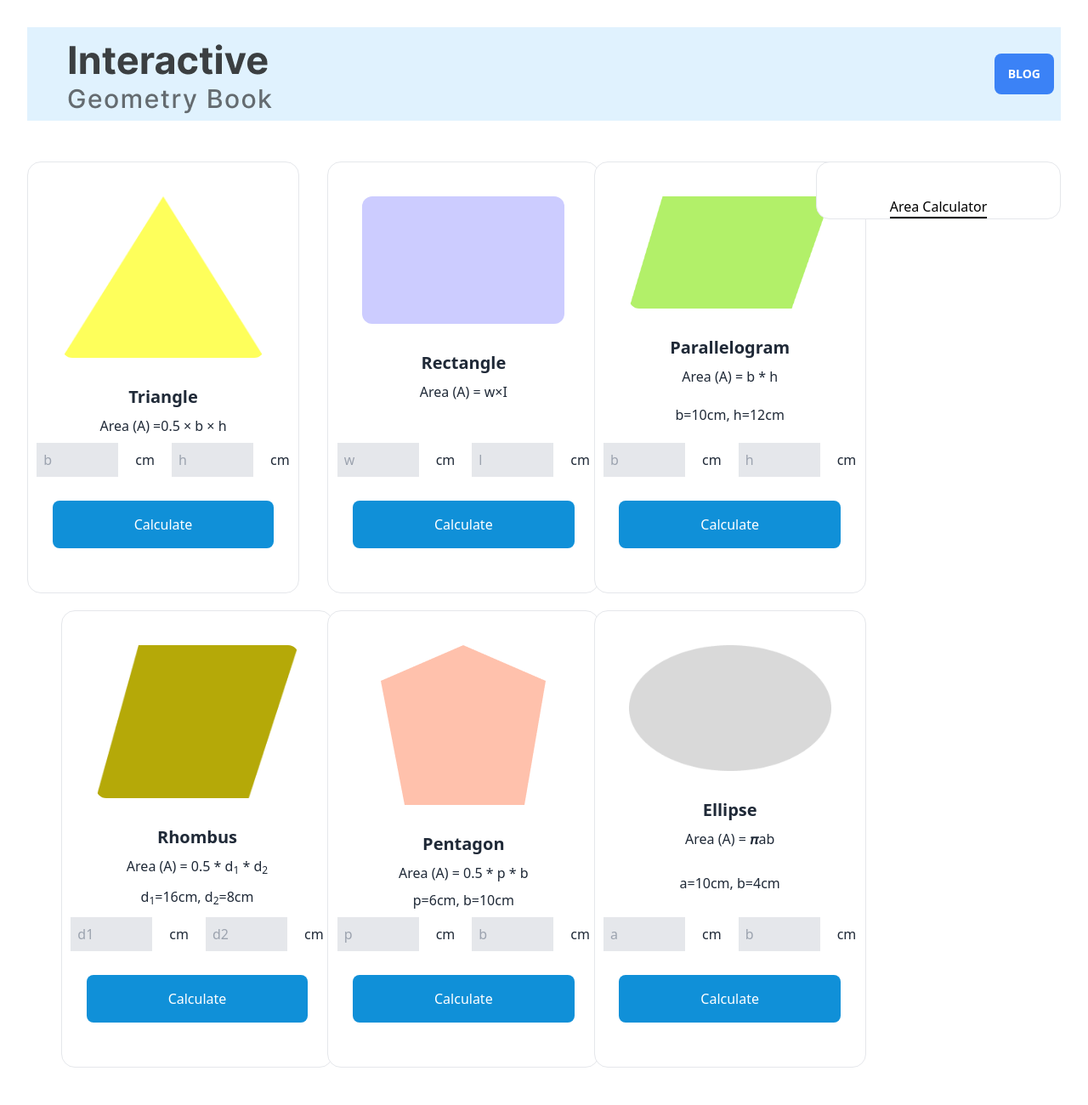
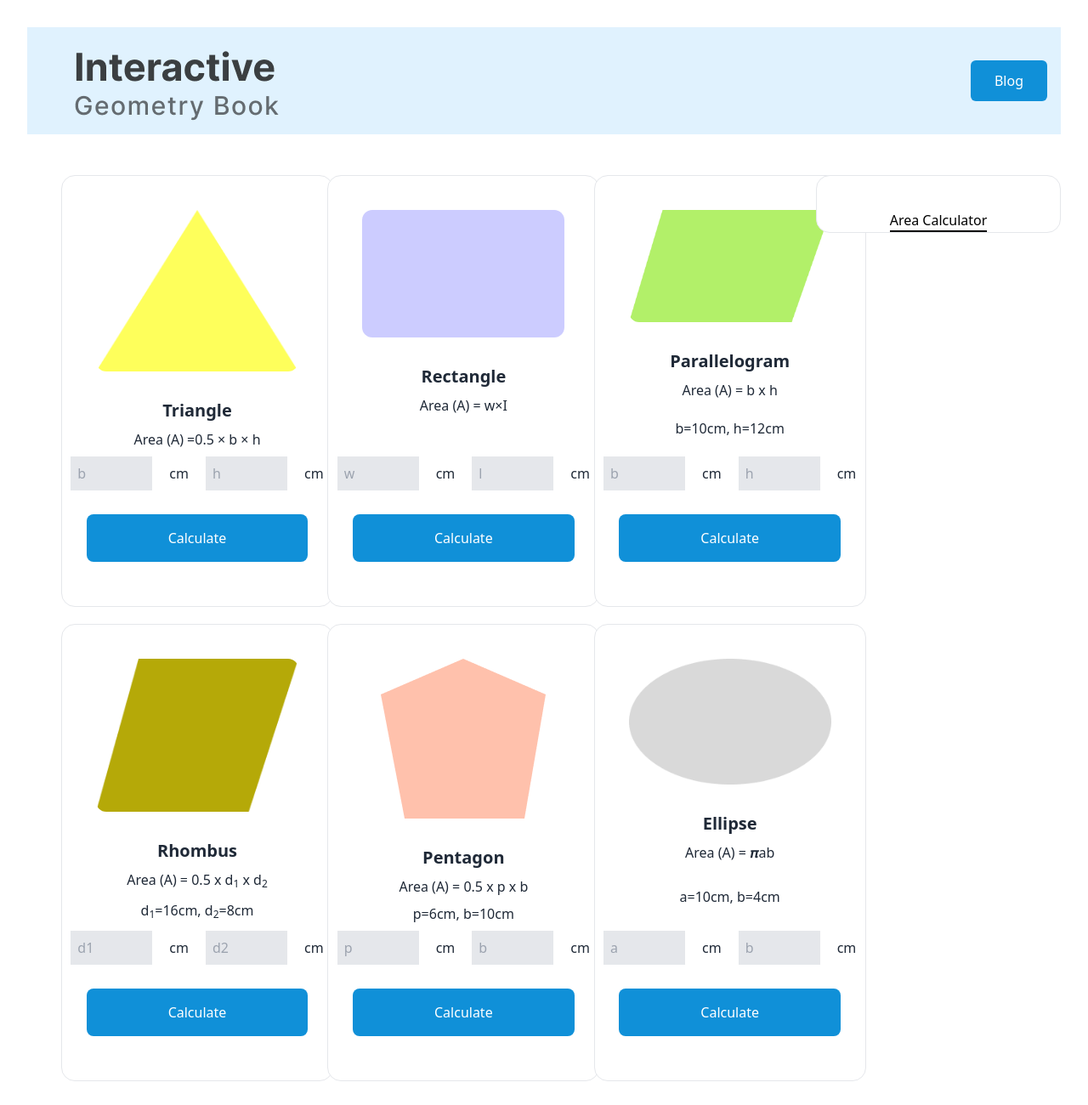
Before and after one commit to RayhanUddinFarhad/Interactive-Geometry-Book-DOM, a plain HTML site: page index.html in a window 1280 px wide. Shown: the whole page at 85% size. Drawn offline with nearby package versions, Linux system fonts and the light colour scheme.

Commit message:
fixed bugs

```diff
--- a/Js/index.js
+++ b/Js/index.js
@@ -13,11 +13,12 @@
 // }
 
 
+// It will count the number of area calculator
 
 let count = 0;
 
 
-
+// started calculate Triangle area
 document.getElementById('calculate-triangle').addEventListener('click', function (e) {
 
     count = count + 1;
@@ -86,6 +87,9 @@ document.getElementById('calculate-triangle').addEventListener('click', function
 
 
 })
+
+
+// Start the Reactangle area calculation
 
 
 
@@ -159,6 +163,8 @@ document.getElementById('calculate-rectangle').addEventListener('click', functio
 
 })
 
+//Start the Parallelogram area calculation
+
 
 document.getElementById('calculate-paralle').addEventListener('click', function (e) {
 
@@ -230,6 +236,10 @@ document.getElementById('calculate-paralle').addEventListener('click', function
 
 })
 
+
+// //Start the Rhombus
+//  area calculation
+
 document.getElementById('calculate-rhomb').addEventListener('click', function (e) {
 
     count = count + 1;
@@ -299,6 +309,9 @@ document.getElementById('calculate-rhomb').addEventListener('click', function (e
 
 
 })
+
+
+//Start the Pentagon area calculation
 document.getElementById('calculate-pentagon').addEventListener('click', function (e) {
 
     count = count + 1;
@@ -368,6 +381,10 @@ document.getElementById('calculate-pentagon').addEventListener('click', function
 
 
 })
+
+
+
+//Start the Ellipse area calculation
 document.getElementById('calculate-elep').addEventListener('click', function (e) {
 
     count = count + 1;
@@ -401,7 +418,7 @@ document.getElementById('calculate-elep').addEventListener('click', function (e)
         <div  class="flex  space-x-5 text-sm p-2">
 
         <p>${count}</p>
-                            <p>Pentagon
+                            <p>Ellipse
                             </p>
                             <p><span>${result}</span>cm<sup>2</sup></p>
                             <button style="font-size: 11px;"  class="text-sm bg-[#1090D8] text-white px-1">convert to m<sup>2</sup></button>
@@ -439,6 +456,10 @@ document.getElementById('calculate-elep').addEventListener('click', function (e)
 })
 
 
+
+//That will take into another page
+
+
 document.getElementById ('btn-blog').addEventListener ('click', function () {
     window.location.href = 'blog.html';
 })
@@ -446,17 +467,11 @@ document.getElementById ('btn-blog').addEventListener ('click', function () {
 
 
 
+//This is Random color making area
 
-const cards = document.querySelectorAll('.card');
 
-function getRandomColor() {
-  const letters = '0123456789ABCDEF';
-  let color = '#';
-  for (let i = 0; i < 6; i++) {
-    color += letters[Math.floor(Math.random() * 16)];
-  }
-  return color;
-}
+const cards = document.querySelectorAll('.card1');
+
 
 cards.forEach(card => {
   card.addEventListener('mouseover', () => {
--- a/Js/utilitis.js
+++ b/Js/utilitis.js
@@ -44,6 +44,16 @@ function Rhombus (d1, d2) {
  }
 
 
+ function getRandomColor() {
+    const letters = '0123456789ABCDEF';
+    let color = '#';
+    for (let i = 0; i < 6; i++) {
+      color += letters[Math.floor(Math.random() * 16)];
+    }
+    return color;
+  }
+
+
 
 function getValue (id) {
     return document.getElementById(id).value;
--- a/index.html
+++ b/index.html
@@ -16,13 +16,13 @@
 
     <header class="mt-8">
 
-        <div class="navbar bg-sky-100 ">
+        <div class="navbar bg-sky-100 p-4">
             <div class="flex-1 px-10 pt-3">
 
                 <img src="Images/Interactive Geometry Book-1.png" alt="">
             </div>
             <div class="flex-none">
-              <button id="btn-blog" class="btn bg-blue-500 outline-none border-0">
+              <button id="btn-blog" class=" text-white p-3 px-7 rounded-md bg-[#1090D8] outline-none border-0">
                 Blog
 
 
@@ -39,7 +39,10 @@
 
     <main class="py-12">
 
-        <section class="lg:flex space-x-2">
+
+        <!-- Divided 2 area with flex -->
+
+        <section class="lg:flex space-x-2 space-y-8 lg:space-y-0 container mx-auto lg:mx-0">
 
 
 
@@ -48,10 +51,13 @@
 
             <div class="">
 
-                <div class="lg:grid lg:grid-cols-3  max-xl:grid-cols-2  gap-5 space-x-10">
+                <div class="lg:grid lg:grid-cols-3  max-xl:grid-cols-2  gap-5 lg:space-x-10 space-x-0 space-y-5 lg:space-y-0">
 
 
-                    <div class="card w-80 bg-base-100 border ">
+                    <!-- Triangle card started -->
+
+
+                    <div class="card card1 w-80 bg-base-100 border lg:ml-10 ml-0 ">
                         <figure class="px-10 pt-10">
                           <img src="Images/Triangle.png" alt="Shoes" class="rounded-xl" />
                         </figure>
@@ -78,7 +84,14 @@
                         </div>
                       </div>
 
-                    <div class="card w-80 bg-base-100 border">
+
+                      <!-- Triangle card end -->
+
+
+
+                      <!-- Reactangle card started -->
+
+                    <div class="card card1 w-80 bg-base-100 border">
                         <figure class="px-10 pt-10">
                           <img src="Images/Rectangle.png" alt="Shoes" class="rounded-xl" />
                         </figure>
@@ -105,13 +118,19 @@
                         </div>
                       </div>
 
-                    <div class="card w-80 bg-base-100 border">
+
+                      <!-- Reactangle card end -->
+
+
+                      <!-- Parallelogram card start -->
+
+                    <div class="card card1 w-80 bg-base-100 border">
                         <figure class="px-10 pt-10">
                           <img src="Images/Parallelogram.png" alt="Shoes" class="rounded-xl" />
                         </figure>
                         <div class="card-body items-center text-center">
                           <h2 class="card-title">Parallelogram</h2>
-                          <p>Area (A) = b * h</p>
+                          <p>Area (A) = b x h</p>
                           <p>b=10cm, h=12cm</p>
 
                           <div class="flex space-x-5 items-center">
@@ -133,14 +152,19 @@
                         </div>
                       </div>
 
+                      <!-- Parallelogram card end -->
 
-                    <div class="card w-80 bg-base-100 border">
+
+                      <!-- Rhombus card start -->
+
+
+                    <div class="card card1 w-80 bg-base-100 border">
                         <figure class="px-10 pt-10">
                           <img src="Images/Rhombus.png" alt="Shoes" class="rounded-xl" />
                         </figure>
                         <div class="card-body items-center text-center">
                           <h2 class="card-title">Rhombus</h2>
-                          <p>Area (A) = 0.5 * d<sub>1</sub> * d<sub>2</sub></p>
+                          <p>Area (A) = 0.5 x d<sub>1</sub> x d<sub>2</sub></p>
                           <p>d<sub>1</sub>=16cm,  d<sub>2</sub>=8cm</p>
 
                           <div class="flex space-x-5 items-center">
@@ -162,14 +186,18 @@
                         </div>
                       </div>
 
+                      <!-- Rhombus card end -->
 
-                    <div class="card w-80 bg-base-100 border">
+                      <!-- Pentagon card start -->
+
+
+                    <div class="card card1 w-80 bg-base-100 border">
                         <figure class="px-10 pt-10">
                           <img src="Images/Pentagon.png" alt="Shoes" class="rounded-xl" />
                         </figure>
                         <div class="card-body items-center text-center">
                           <h2 class="card-title">Pentagon</h2>
-                          <p>Area (A) = 0.5 * p * b</p>
+                          <p>Area (A) = 0.5 x p x b</p>
                           <p>p=6cm, b=10cm</p>
 
                           <div class="flex space-x-5 items-center">
@@ -191,7 +219,12 @@
                         </div>
                       </div>
 
-                    <div class="card w-80 bg-base-100 border">
+
+                      <!-- Pentagon card end -->
+
+                      <!-- Ellipse Card start -->
+
+                    <div class="card card1 w-80 bg-base-100 border">
                         <figure class="px-10 pt-10">
                           <img src="Images/Ellipse 1.png" alt="Shoes" class="rounded-xl" />
                         </figure>
@@ -220,6 +253,8 @@
                         </div>
                       </div>
 
+                      <!-- Ellipse card End -->
+
 
 
 
@@ -233,6 +268,9 @@
             <div class="">
 
 
+                <!-- Here is area calculate where will show results -->
+
+
                 <div class="card w-72 bg-base-100 border ">
                     <figure class="px-10 pt-10">
                         <h3 class="border-b-2 border-black text-black">Area Calculator</h3>
@@ -244,10 +282,6 @@
 
 
 
-                        <!-- <p>1</p>
-                        <p>Triangle</p>
-                        <p>12cm<sup>2</sup></p>
-                        <button style="font-size: 11px;"  class="text-sm bg-[#1090D8] text-white px-1">convert to m<sup>2</sup></button> -->
 
 
 
```
